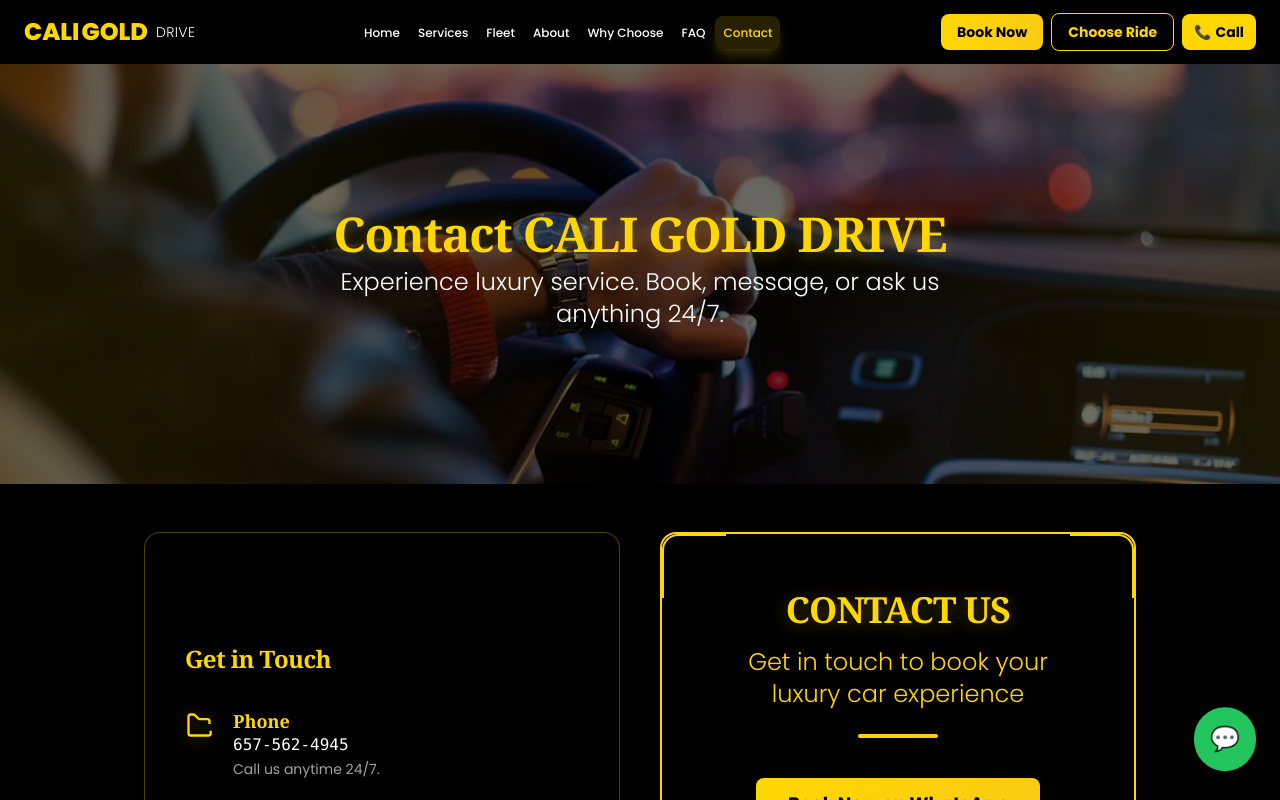
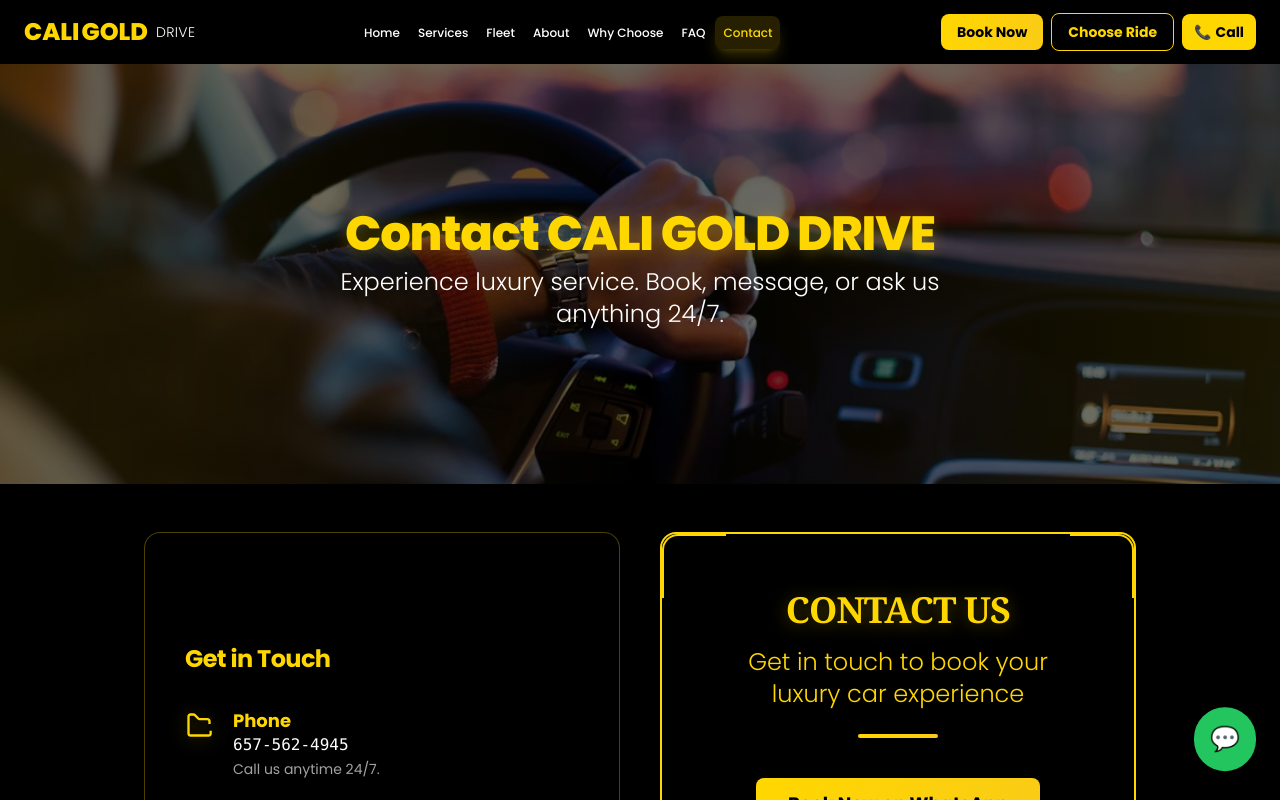
Before and after one commit to ahmad-sadiss2/caligold-users, a Next.js app: page /contact in a window 1280 px wide. Shown: the top 800 px of the page. Built offline with nearby package versions, Linux system fonts and the light colour scheme.

Commit message:
Fix font consistency: Remove font-serif from contact and why-choose-us pages to match other pages

```diff
--- a/app/contact/page.tsx
+++ b/app/contact/page.tsx
@@ -149,7 +149,7 @@ export default function ContactPage() {
           <div className="absolute inset-0 bg-gradient-to-r from-gold/10 via-transparent to-gold/10" style={{ zIndex: 2 }} />
           <div className="relative z-10 flex flex-col items-center justify-center w-full">
             <motion.h1
-              className="text-4xl md:text-5xl font-extrabold text-gold drop-shadow-gold text-center mb-2 tracking-tight font-serif"
+              className="text-4xl md:text-5xl font-extrabold text-gold drop-shadow-gold text-center mb-2 tracking-tight"
               initial={{ opacity: 0, y: 20 }}
               animate={{ opacity: 1, y: 0 }}
               transition={{ duration: 0.3, ease: "easeOut" }}
@@ -176,7 +176,7 @@ export default function ContactPage() {
             animate="visible"
             variants={fadeInUp}
           >
-            <h2 className="text-2xl font-bold text-gold mb-8 font-serif tracking-tight">Get in Touch</h2>
+            <h2 className="text-2xl font-bold text-gold mb-8 tracking-tight">Get in Touch</h2>
             <div className="space-y-7">
               {contactDetails.map((item, i) => (
                 <motion.div
@@ -190,7 +190,7 @@ export default function ContactPage() {
                 >
                   <span className="mt-1 drop-shadow-gold">{item.icon}</span>
                   <div>
-                    <div className="font-bold text-gold text-lg font-serif">
+                    <div className="font-bold text-gold text-lg">
                       {item.link ? (
                         <a href={item.link} target="_blank" rel="noopener noreferrer" className="hover:underline">
                           {item.label}
--- a/app/why-choose-us/page.tsx
+++ b/app/why-choose-us/page.tsx
@@ -143,7 +143,7 @@ export default function WhyChooseUsPage() {
 
         <div className="relative z-10 flex flex-col items-center justify-center w-full px-4">
           <motion.h1
-            className="text-4xl md:text-6xl font-extrabold text-gold drop-shadow-gold text-center mb-4 tracking-tight font-serif"
+            className="text-4xl md:text-6xl font-extrabold text-gold drop-shadow-gold text-center mb-4 tracking-tight"
             initial={{ opacity: 0, y: 20 }}
             animate={{ opacity: 1, y: 0 }}
             transition={{ duration: 0.3, ease: "easeOut" }}
```
